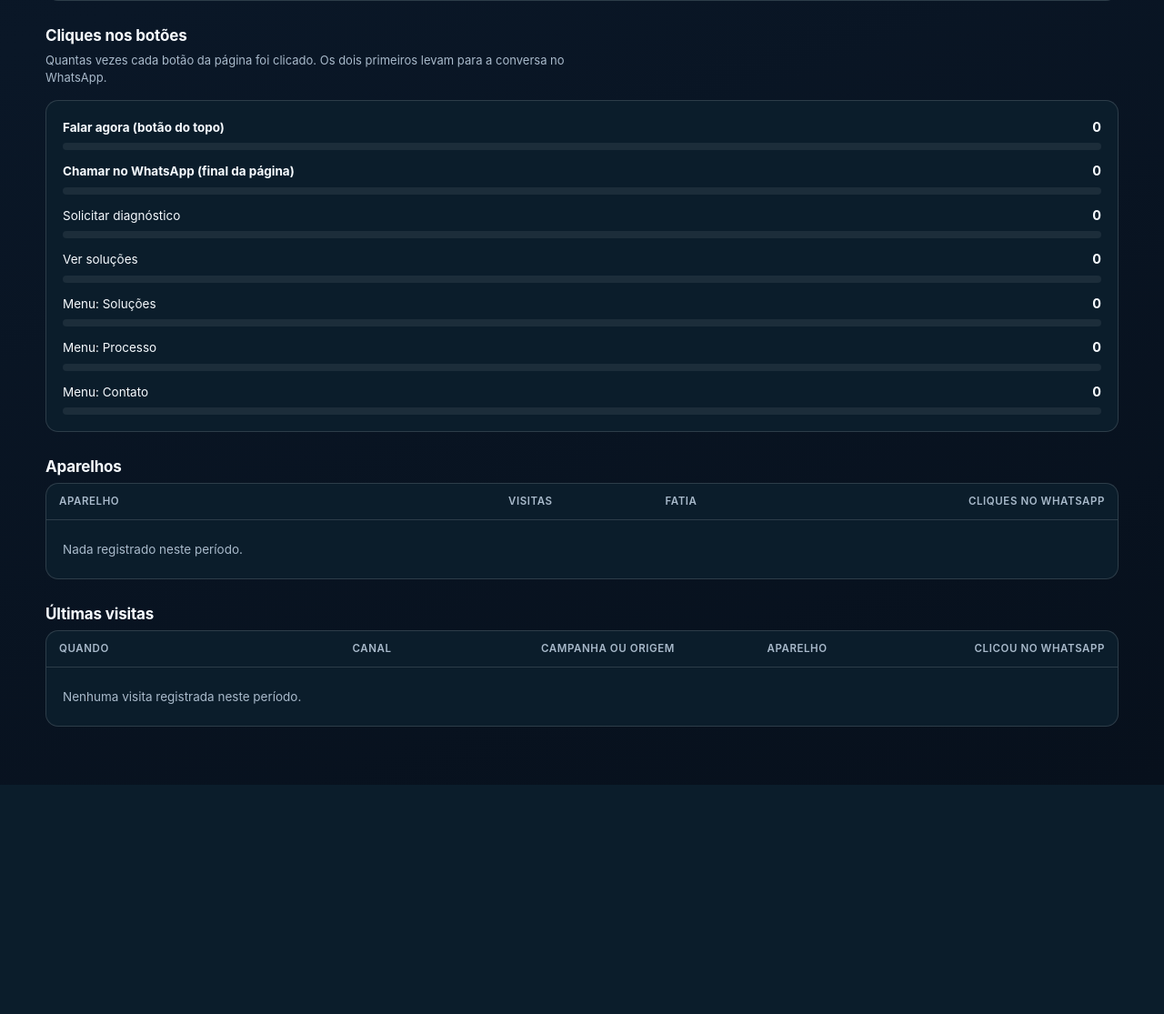
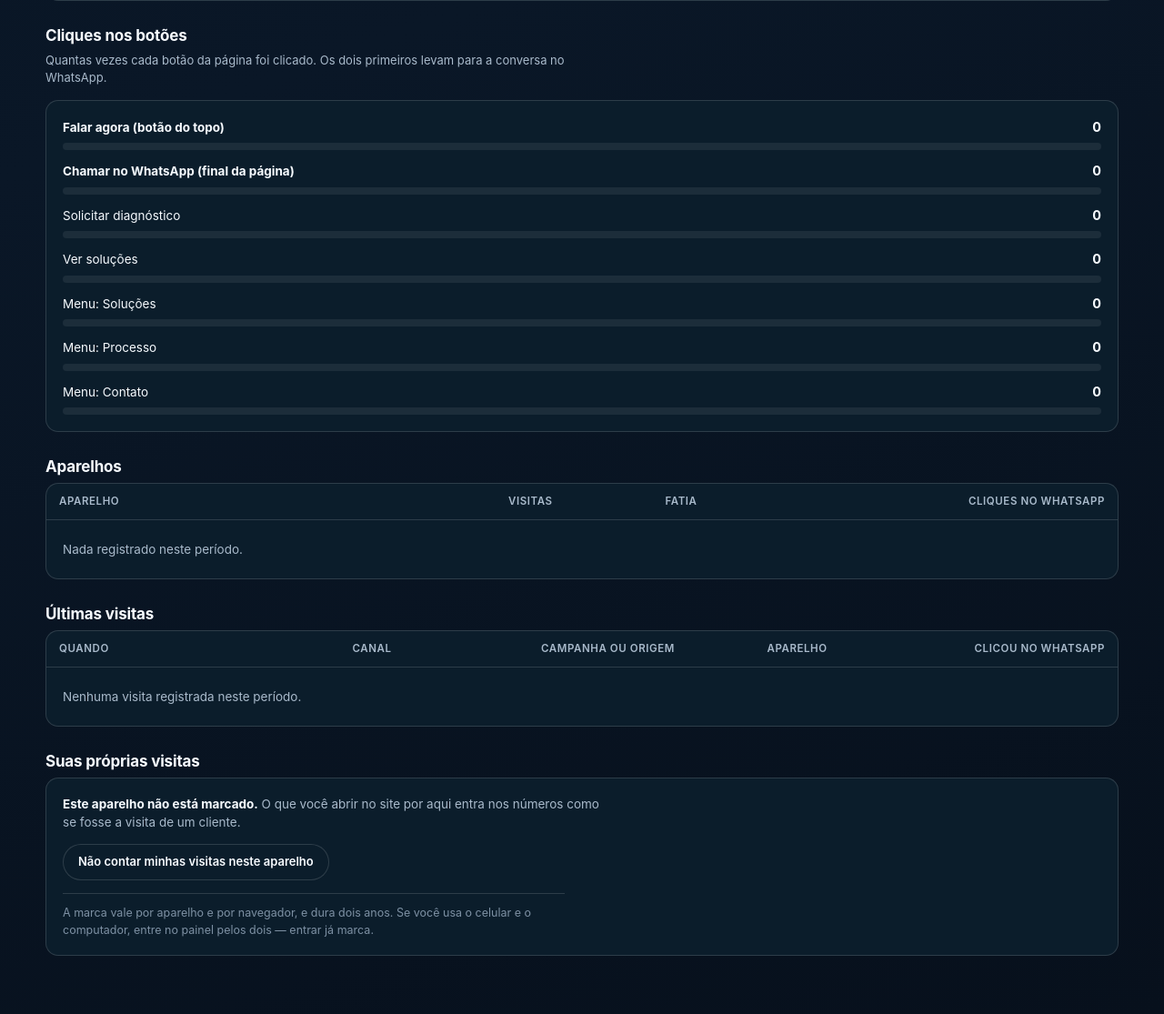
Before and after one commit to fabianopolone123/SIte_PolloniFlow, a Django app: page /painel/ in a window 1280 px wide. Shown: the part 1494-2609 px from the top of the page at 91% size. Before the commit the page ends 2357 px from the top, so only its background shows below. Run offline with Django 5.2, Linux system fonts and the light colour scheme; the visitor is signed in with stand-in values (Sample User, id 1); data that the repository does not hold is empty.

Commit message:
Deixa de contar as visitas do dono do site
Quem cuida do site entra nele o tempo todo, e isso virava movimento falso no
relatorio. Agora entrar no painel marca aquele aparelho: dali em diante as
visitas e os cliques feitos por ele sao gravados com a marca "interno" e
ficam fora das contas, do mesmo jeito que ja acontecia com os robos.

A marca e um cookie de dois anos, entao vale por aparelho e por navegador. No
fim do painel da para desligar e ligar de novo -- util para quem entrou no
computador de outra pessoa.

A chave e so o cookie; estar logado nao conta por si. Um teste pegou o porque:
se contasse, quem clicasse em "voltar a contar" continuaria fora dos numeros
ate a sessao expirar, e o botao pareceria quebrado.

Co-Authored-By: Claude Opus 5 (1M context) <noreply@anthropic.com>

```diff
--- a/painel/coleta.py
+++ b/painel/coleta.py
@@ -15,8 +15,12 @@ registro = logging.getLogger(__name__)
 
 COOKIE_VISITANTE = "pf_visitante"
 COOKIE_ORIGEM = "pf_origem"
+# Marca "este aparelho é do dono do site". Gravado ao entrar no painel e
+# desligável por lá; dura dois anos.
+COOKIE_INTERNO = "pf_interno"
 DIAS_VISITANTE = 365
 DIAS_ORIGEM = 90
+DIAS_INTERNO = 730
 
 # O domínio do próprio site: quando o referer é ele mesmo, não é "veio de fora".
 DOMINIO = "fabianopolone.com.br"
@@ -96,6 +100,17 @@ def _e_robo(agente):
     if not agente:
         return True
     return any(marca in agente for marca in ROBOS)
+
+
+def e_interno(request):
+    """A visita é do próprio dono do site?
+
+    Uma chave só, o cookie do aparelho: entrar no painel liga, e o botão no
+    painel desliga. Estar logado *não* conta por si — se contasse, quem
+    clicasse em "voltar a contar" continuaria fora dos números até a sessão
+    expirar, e o botão pareceria quebrado.
+    """
+    return request.COOKIES.get(COOKIE_INTERNO) == "1"
 
 
 def _endereco(request):
@@ -194,6 +209,7 @@ def registrar_visita(request):
             agente=agente,
             ip=_endereco(request),
             robo=_e_robo(agente),
+            interno=e_interno(request),
         )
     except Exception:
         registro.exception("Não foi possível registrar a visita")
--- a/painel/models.py
+++ b/painel/models.py
@@ -63,6 +63,10 @@ class Visita(models.Model):
     # Robôs de busca e de pré-visualização de link entram no site o tempo todo.
     # São gravados, mas ficam fora das contas do painel.
     robo = models.BooleanField(default=False, db_index=True)
+    # Visita do próprio dono do site, reconhecida pelo aparelho. Também é
+    # gravada e também fica fora das contas: quem mexe no site o dia inteiro
+    # não pode aparecer no relatório como se fosse cliente.
+    interno = models.BooleanField(default=False, db_index=True)
 
     class Meta:
         ordering = ("-criado_em",)
@@ -87,6 +91,7 @@ class Clique(models.Model):
         max_length=20, choices=Canal.choices, default=Canal.DIRETO, db_index=True
     )
     robo = models.BooleanField(default=False, db_index=True)
+    interno = models.BooleanField(default=False, db_index=True)
 
     class Meta:
         ordering = ("-criado_em",)
--- a/painel/relatorio.py
+++ b/painel/relatorio.py
@@ -107,8 +107,10 @@ def montar(dias):
     primeiro_dia = ultimo_dia - timedelta(days=dias - 1)
     inicio = timezone.make_aware(datetime.combine(primeiro_dia, time.min))
 
-    visitas = Visita.objects.filter(criado_em__gte=inicio, robo=False)
-    cliques = Clique.objects.filter(criado_em__gte=inicio, robo=False)
+    # Robôs e as visitas do próprio dono ficam de fora de tudo o que vem
+    # abaixo. Continuam gravados, só não entram na conta.
+    visitas = Visita.objects.filter(criado_em__gte=inicio, robo=False, interno=False)
+    cliques = Clique.objects.filter(criado_em__gte=inicio, robo=False, interno=False)
     cliques_whatsapp = cliques.filter(evento__in=EVENTOS_WHATSAPP)
 
     totais = _totais(visitas)
@@ -122,6 +124,9 @@ def montar(dias):
         "cliques": total_cliques,
         "taxa": _porcentagem(total_cliques, totais["visitas"]),
         "robos": Visita.objects.filter(criado_em__gte=inicio, robo=True).count(),
+        "internos": Visita.objects.filter(
+            criado_em__gte=inicio, robo=False, interno=True
+        ).count(),
     }
 
     comparativo = {
--- a/painel/static/painel/css/painel.css
+++ b/painel/static/painel/css/painel.css
@@ -563,6 +563,31 @@ td.numero {
     font-size: 13.5px;
 }
 
+.aviso-aparelho {
+    display: grid;
+    justify-items: start;
+    gap: 14px;
+}
+
+.aviso-aparelho p {
+    margin: 0;
+    max-width: 70ch;
+    color: var(--apagado);
+    font-size: 13.5px;
+}
+
+.aviso-aparelho p b {
+    color: var(--texto);
+}
+
+.aviso-aparelho .nota {
+    padding-top: 12px;
+    border-top: 1px solid var(--linha);
+    color: var(--fraco);
+    font-size: 12.5px;
+    width: 100%;
+}
+
 /* ---------- tela de entrada ---------- */
 
 .entrada {
--- a/painel/templates/painel/dashboard.html
+++ b/painel/templates/painel/dashboard.html
@@ -30,8 +30,9 @@
         </div>
         <p class="ajuda periodo">
             De {{ primeiro_dia|date:"d/m/Y" }} a {{ ultimo_dia|date:"d/m/Y" }}.
-            Robôs de busca e de pré-visualização de link ({{ resumo.robos }} no período)
-            ficam de fora de todos os números.
+            Ficam de fora de todos os números: robôs de busca e de pré-visualização de
+            link ({{ resumo.robos }} no período) e as suas próprias visitas
+            ({{ resumo.internos }}).
         </p>
     </section>
 
@@ -290,5 +291,38 @@
         </div>
     </section>
 
+    <section class="secao">
+        <h2>Suas próprias visitas</h2>
+        <div class="quadro aviso-aparelho">
+            {% if aparelho_marcado %}
+                <p>
+                    <b>Este aparelho está marcado como seu.</b> Tudo o que você abrir no
+                    site por aqui continua sendo gravado, mas fica fora dos números do
+                    painel — foram {{ resumo.internos }} visita{{ resumo.internos|pluralize }}
+                    assim no período.
+                </p>
+                <form method="post" action="{% url 'contagem' %}">
+                    {% csrf_token %}
+                    <input type="hidden" name="acao" value="contar">
+                    <button class="botao" type="submit">Voltar a contar este aparelho</button>
+                </form>
+            {% else %}
+                <p>
+                    <b>Este aparelho não está marcado.</b> O que você abrir no site por
+                    aqui entra nos números como se fosse a visita de um cliente.
+                </p>
+                <form method="post" action="{% url 'contagem' %}">
+                    {% csrf_token %}
+                    <input type="hidden" name="acao" value="ignorar">
+                    <button class="botao" type="submit">Não contar minhas visitas neste aparelho</button>
+                </form>
+            {% endif %}
+            <p class="nota">
+                A marca vale por aparelho e por navegador, e dura dois anos. Se você usa
+                o celular e o computador, entre no painel pelos dois — entrar já marca.
+            </p>
+        </div>
+    </section>
+
 </main>
 {% endblock %}
--- a/painel/urls.py
+++ b/painel/urls.py
@@ -6,6 +6,7 @@ urlpatterns = [
     path("painel/", views.painel, name="painel"),
     path("painel/entrar/", views.entrar, name="entrar"),
     path("painel/sair/", views.sair, name="sair"),
+    path("painel/contagem/", views.contagem, name="contagem"),
     # Endereço curto porque é chamado a cada clique na página.
     path("evento/", views.evento, name="evento"),
 ]
--- a/painel/views.py
+++ b/painel/views.py
@@ -9,8 +9,15 @@ from django.views.decorators.csrf import csrf_exempt
 from django.views.decorators.http import require_POST
 
 from . import relatorio
-from .coleta import COOKIE_VISITANTE
+from .coleta import COOKIE_INTERNO, COOKIE_VISITANTE, DIAS_INTERNO, aplicar_cookies
 from .models import EVENTOS, Clique, Visita
+
+
+def _marcar_aparelho(resposta, request):
+    """Marca este aparelho como sendo do dono do site."""
+    return aplicar_cookies(
+        resposta, [(COOKIE_INTERNO, "1", DIAS_INTERNO)], seguro=request.is_secure()
+    )
 
 
 def entrar(request):
@@ -26,10 +33,23 @@ def entrar(request):
         )
         if pessoa is not None and pessoa.is_active:
             login(request, pessoa)
-            return redirect("painel")
+            # Quem entra no painel num aparelho está dizendo que o aparelho é
+            # dele. A partir daqui, as visitas feitas por ele não contam.
+            return _marcar_aparelho(redirect("painel"), request)
         erro = "Usuário ou senha incorretos."
 
     return render(request, "painel/entrar.html", {"erro": erro})
+
+
+@login_required
+@require_POST
+def contagem(request):
+    """Liga e desliga a contagem das visitas feitas neste aparelho."""
+    resposta = redirect("painel")
+    if request.POST.get("acao") == "contar":
+        resposta.delete_cookie(COOKIE_INTERNO, samesite="Lax")
+        return resposta
+    return _marcar_aparelho(resposta, request)
 
 
 @require_POST
@@ -41,6 +61,7 @@ def sair(request):
 @login_required
 def painel(request):
     dados = relatorio.montar(relatorio.periodo_valido(request.GET.get("dias")))
+    dados["aparelho_marcado"] = request.COOKIES.get(COOKIE_INTERNO) == "1"
     resposta = render(request, "painel/dashboard.html", dados)
     resposta["Cache-Control"] = "no-store"
     return resposta
@@ -73,7 +94,11 @@ def evento(request):
         ).first()
         if visita is not None:
             Clique.objects.create(
-                visita=visita, evento=codigo, canal=visita.canal, robo=visita.robo
+                visita=visita,
+                evento=codigo,
+                canal=visita.canal,
+                robo=visita.robo,
+                interno=visita.interno,
             )
     except Exception:
         pass
```
Also changed, not shown: painel/tests.py (+64 -9 lines), README.md, painel/migrations/0002_clique_interno_visita_interno.py (added).
